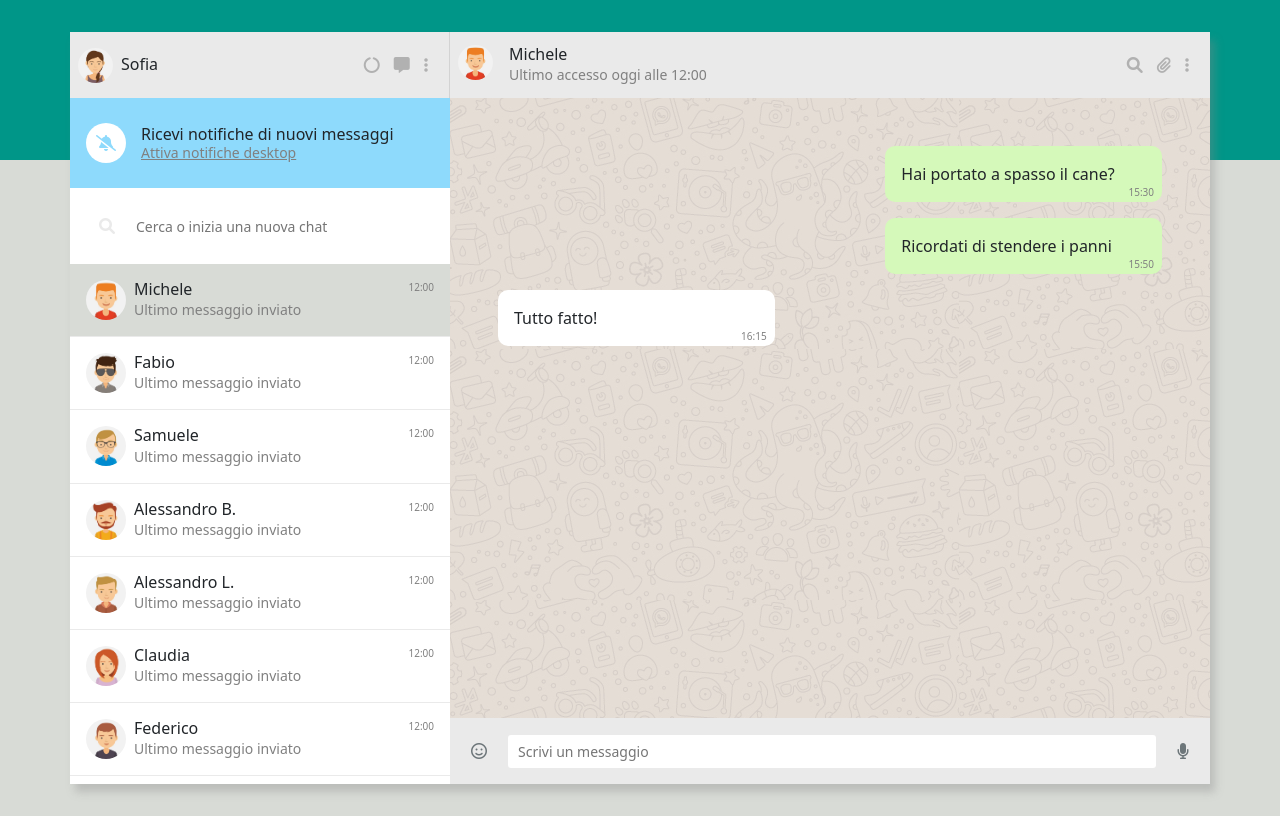
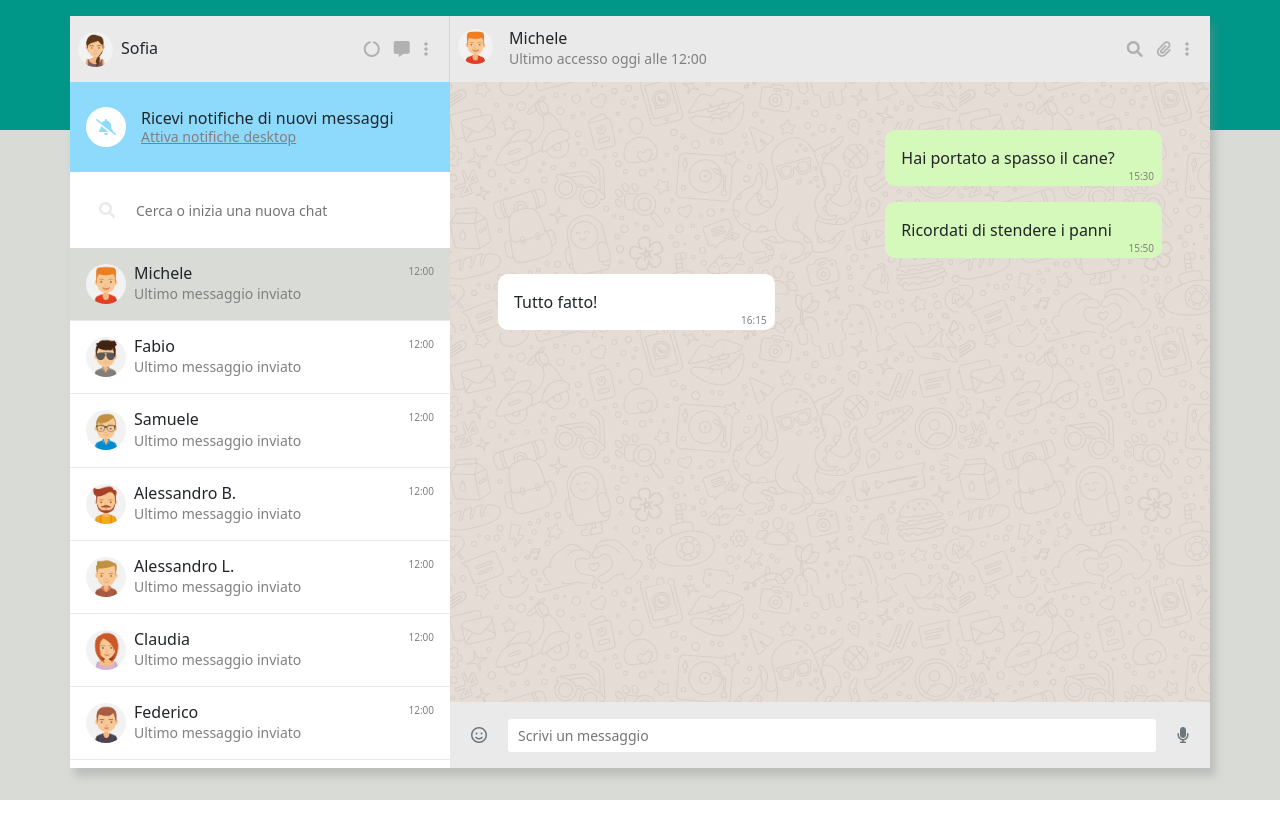
Before and after one commit to N1kola0s/vue-boolzapp, a plain HTML site: page index.html in a window 1280 px wide. Drawn offline with nearby package versions, Linux system fonts and the light colour scheme.

Commit message:
add correction in body style

```diff
--- a/assets/css/style.css
+++ b/assets/css/style.css
@@ -20,8 +20,8 @@ body{
     /* font-family: Helvetica, Arial, sans-serif; */
     /* background-color: #D8DBD6; */
     overflow: hidden;
-    background-image: linear-gradient(to bottom, #009688 0px, #009688 160px, #d8dbd6 160px, #d8dbd6 100%);
-    margin: 2rem auto 4rem;
+    background-image: linear-gradient(to bottom, #009688 0px, #009688 130px, #d8dbd6 130px, #d8dbd6 100%);
+    margin: 2vh auto 8vh;
 
 }
 
@@ -36,7 +36,6 @@ body{
 .container{
     height: 100%;
     box-shadow:5px 8px 8px #88888859;
-
 }
 
 #app {
```
